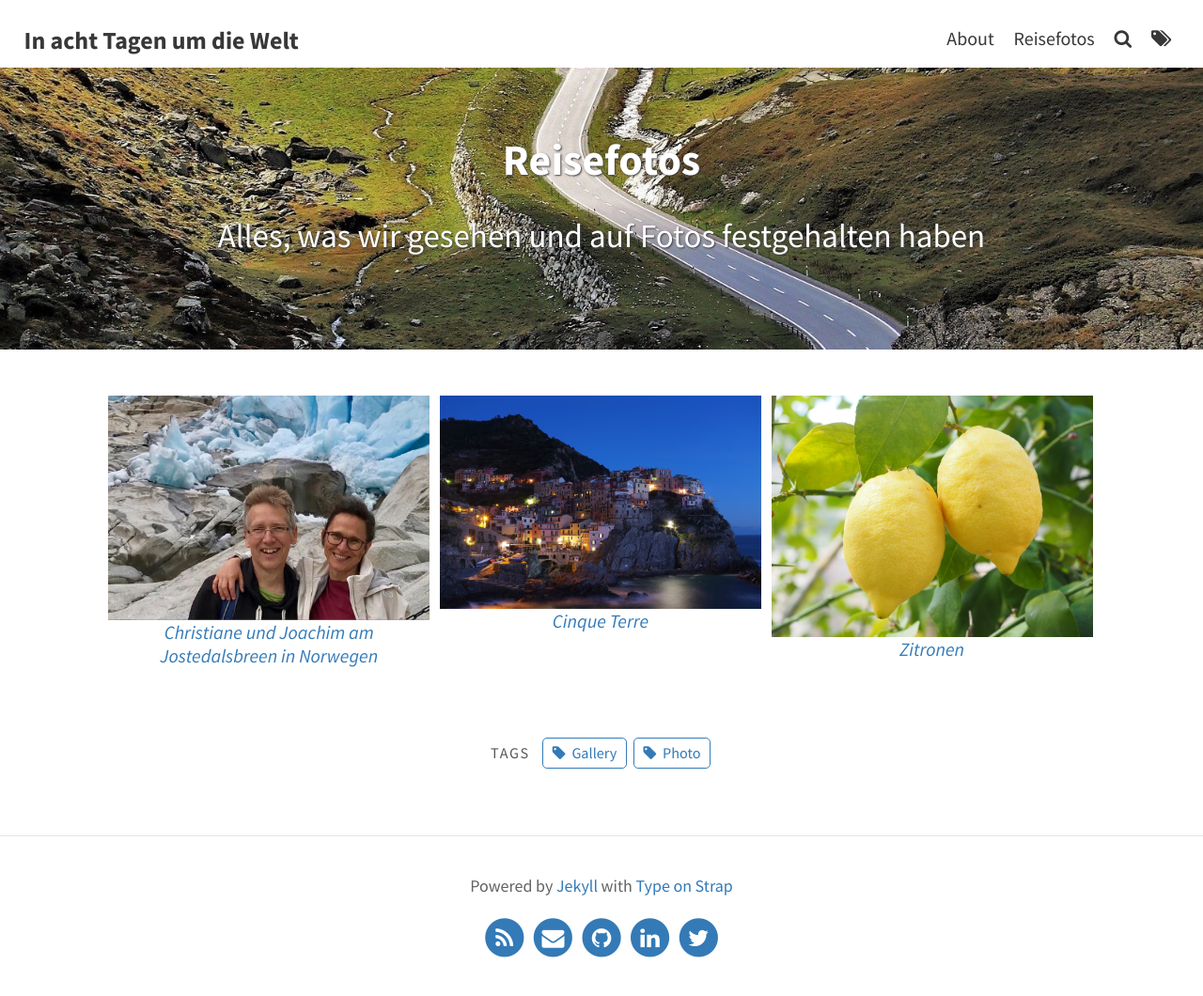
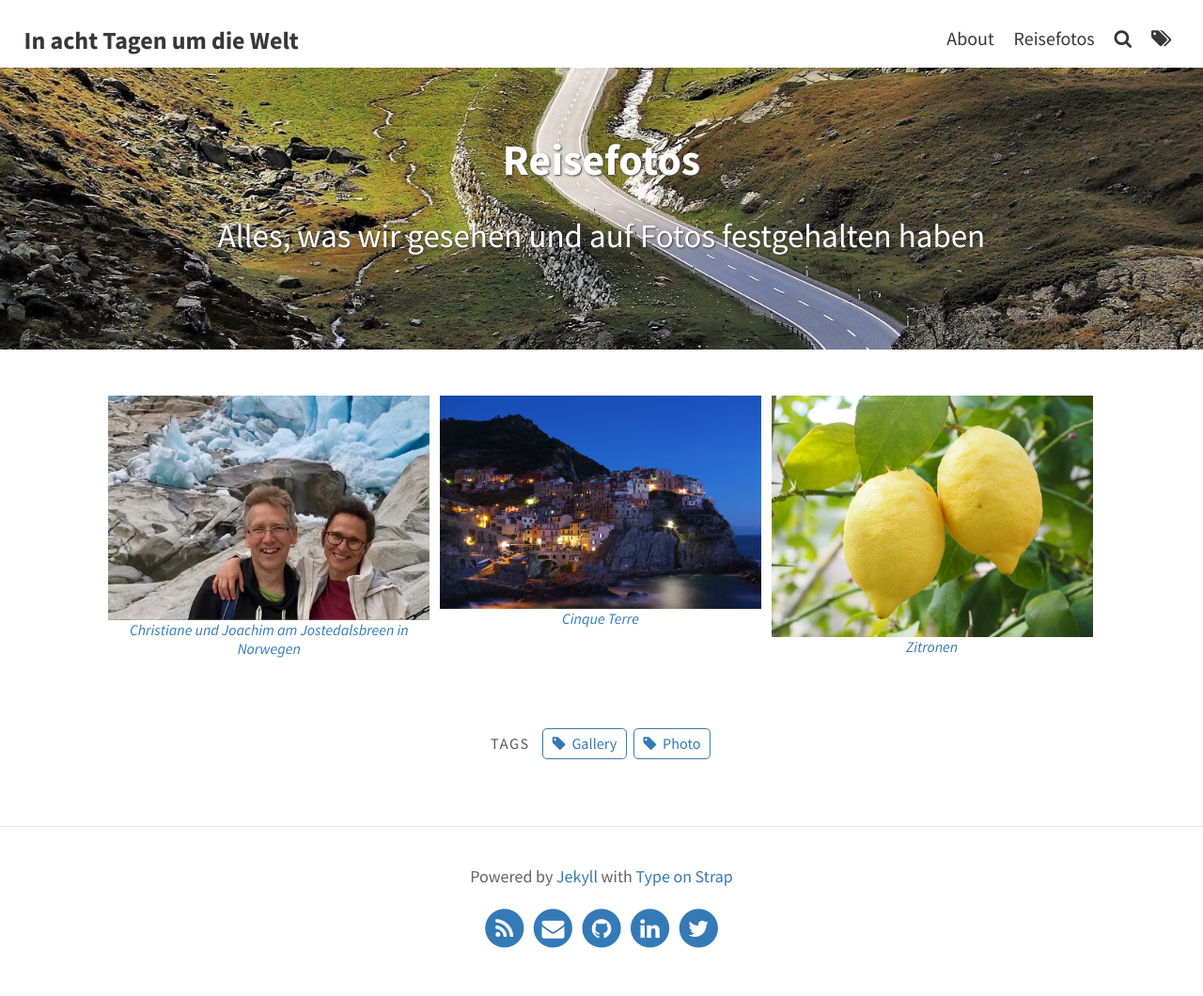
Before and after one commit to jschirrmacher/eight-days, a Jekyll site: the page built from pages/gallery.md, in a window 1280 px wide. Shown: the whole page at 94% size. Built offline with Jekyll 4.4.1, drawn with Linux system fonts in a browser that asks for light colours.

Commit message:
Reduced size of picture labels

```diff
--- a/_sass/layouts/_blog.scss
+++ b/_sass/layouts/_blog.scss
@@ -103,6 +103,10 @@
   }
 }
 
+section img+em {
+  font-size: 80%;
+}
+
 section .author {
   position: absolute;
   margin-left: -10%;
```
